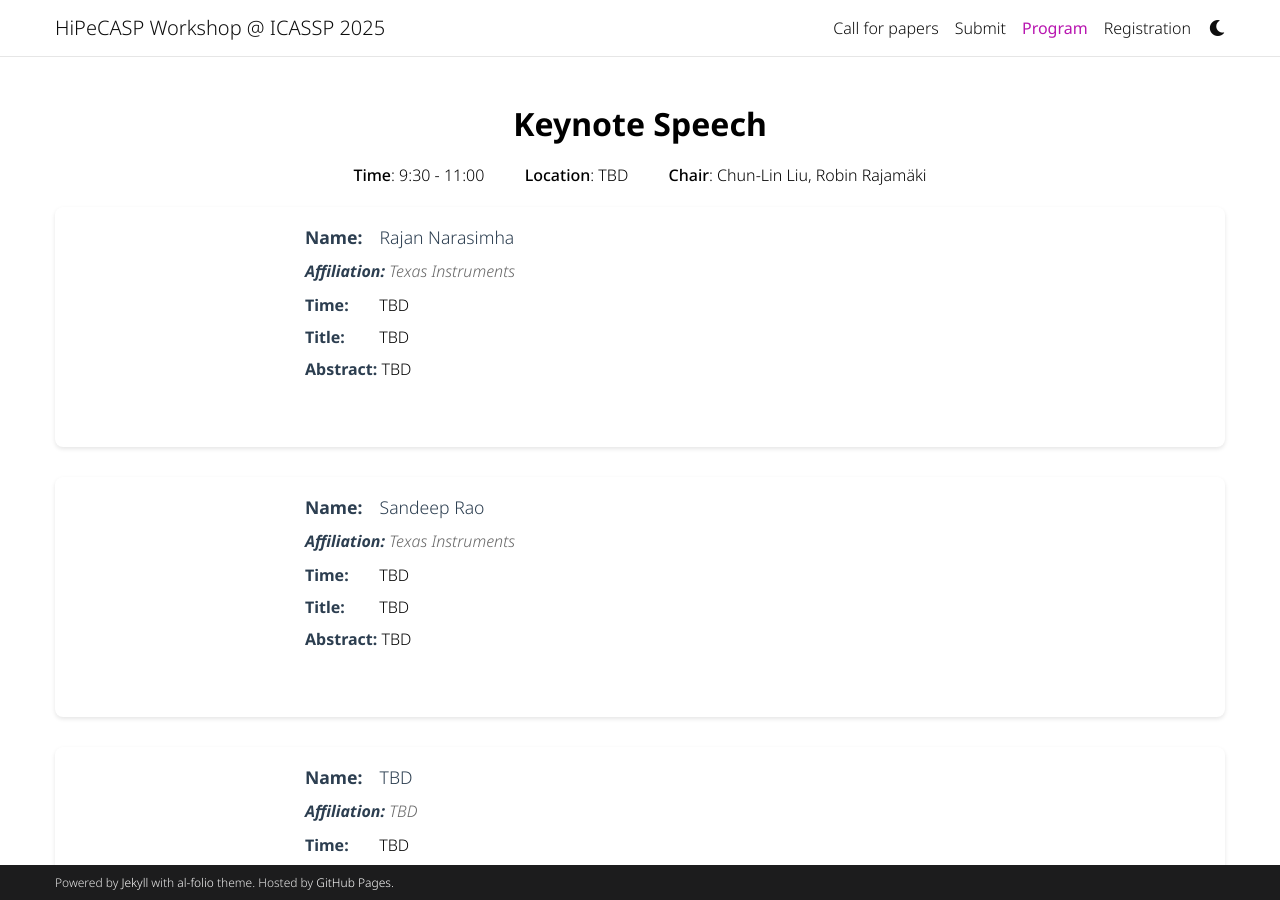
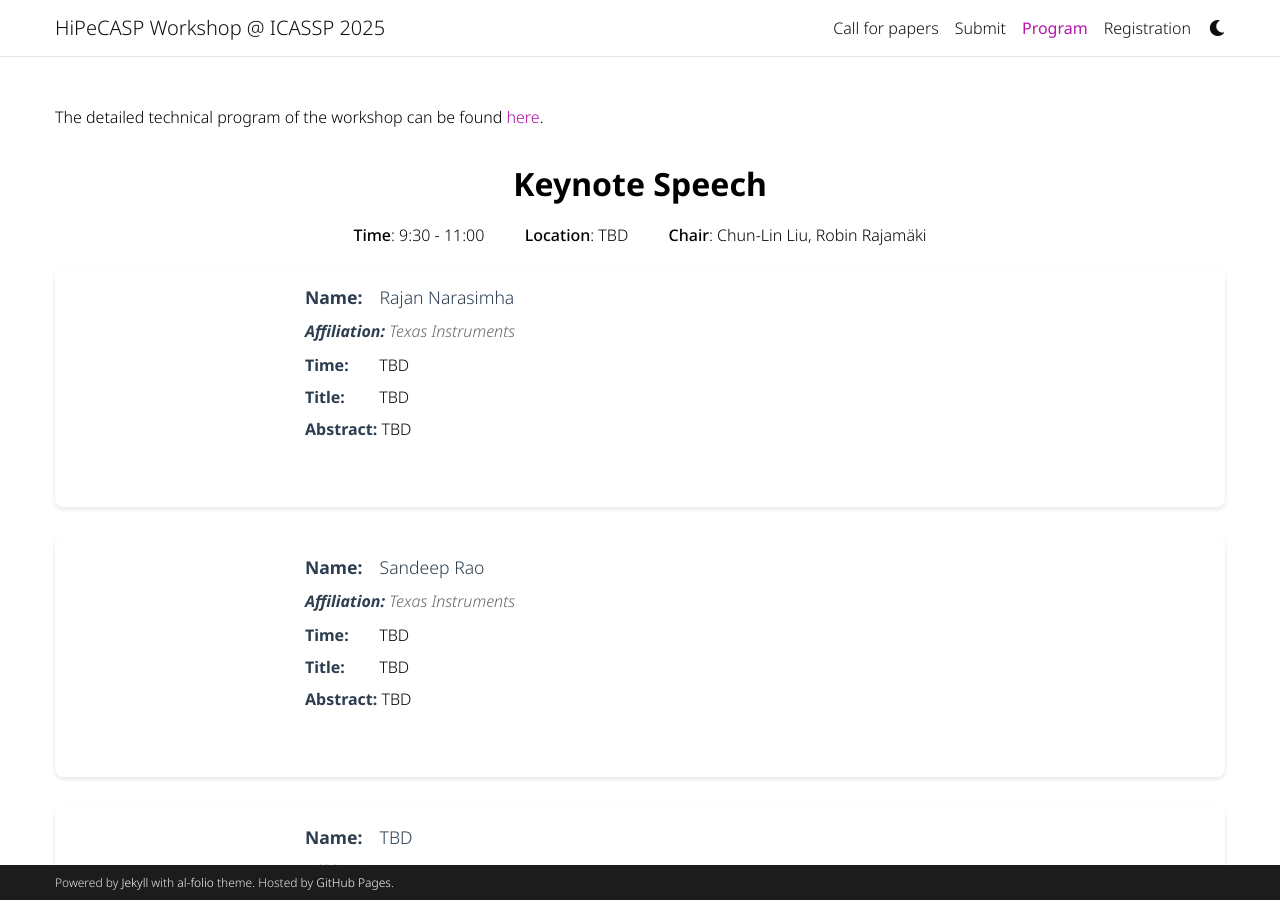
Before and after one commit to signal-process/signal-process.github.io, a Jekyll site: the page built from _pages/program.md, in a window 1280 px wide and 900 px high. Built offline with Jekyll 4.4.1, drawn with Linux system fonts in a browser that asks for light colours; comment, search, counter and statistics services are not loaded; a style sheet for code colours, icons or effects is not loaded; some of the changed text lies outside the part shown.

Commit message:
Update program.md

```diff
--- a/_pages/program.md
+++ b/_pages/program.md
@@ -6,7 +6,8 @@ description:
 nav: true
 nav_order: 3
 ---
-
+The detailed technical program of the workshop can be found [here](https://signal-process.github.io/assets/pdf/HiPeCASP%5FDetailed%5FProgram%5Fver%5F01.pdf).
+<div style="height:20px"></div>
 <h2 style="text-align: center; font-weight: bold;">Keynote Speech</h2>
 
 <p style="text-align: center; margin: 20px 0;">
@@ -39,6 +40,4 @@ nav_order: 3
 <strong>Location</strong>: TBD &emsp;&emsp;
 <strong>Chair</strong>: Chun-Lin Liu, Robin Rajamäki
 </p>
-<div style="height:20px"></div>
-The detailed technical program of the workshop can be found [here](https://signal-process.github.io/assets/pdf/HiPeCASP%5FDetailed%5FProgram%5Fver%5F01.pdf).
 <div style="height:50px"></div>
```
